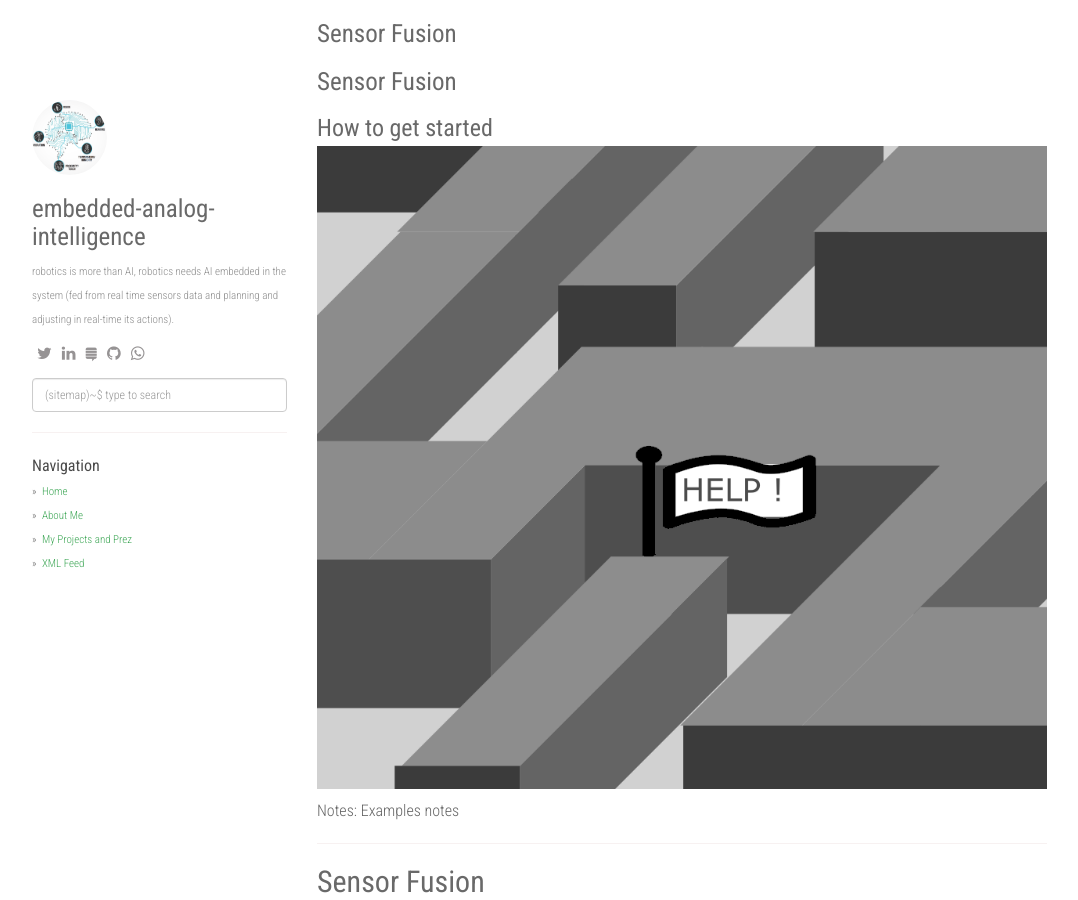
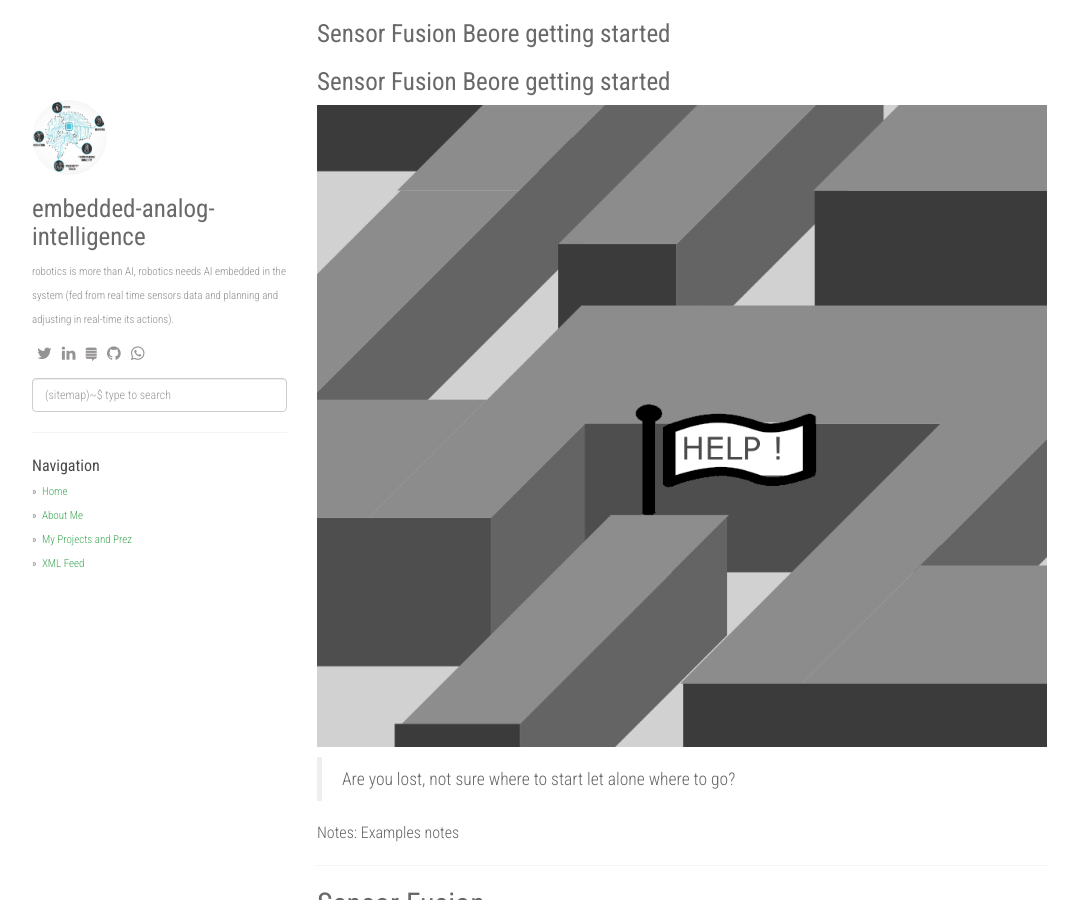
Before and after one commit to matt-chv/embedded-analog-intelligence, a Jekyll site: the page built from reveal/ros_fusion.md, in a window 1280 px wide and 900 px high. Shown: the whole window, without its empty margins (53-1131 px from the left). Built offline with Jekyll 4.4.1, drawn with Linux system fonts in a browser that asks for light colours; nearby versions of some CDN libraries; our own code applies the rules of GitHub Pages for plain Markdown files; comment, search, counter and statistics services are not loaded.

Commit message:
Update ros_fusion.md

```diff
--- a/reveal/ros_fusion.md
+++ b/reveal/ros_fusion.md
@@ -1,7 +1,8 @@
-# Sensor Fusion
-### How to get started
+# Sensor Fusion Beore getting started
 
 ![](../static/img/maze_with_help_grey.png)
+
+> Are you lost, not sure where to start let alone where to go?
 
 Notes: Examples notes
 
```
